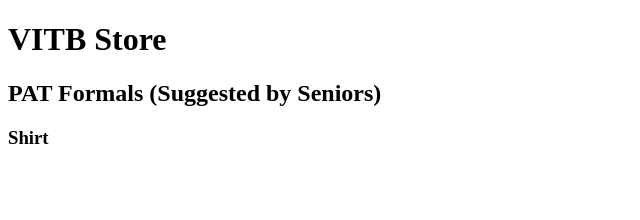
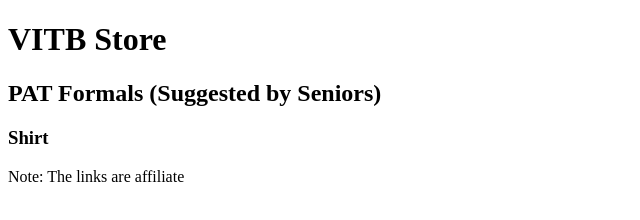
Before and after one commit to amankumarconnect/VITBStore, a plain HTML site: page public/index.html in a window 1280 px wide. Shown: the whole page, without its empty margins (0-640 px from the left). Drawn offline with Linux system fonts and the light colour scheme.

Commit message:
initial commit 2

```diff
--- a/public/index.html
+++ b/public/index.html
@@ -9,5 +9,6 @@
     <h1>VITB Store</h1>
     <h2>PAT Formals (Suggested by Seniors)</h2>
     <h3>Shirt</h3>
+    <footer>Note: The links are affiliate</footer>
 </body>
 </html>
```
